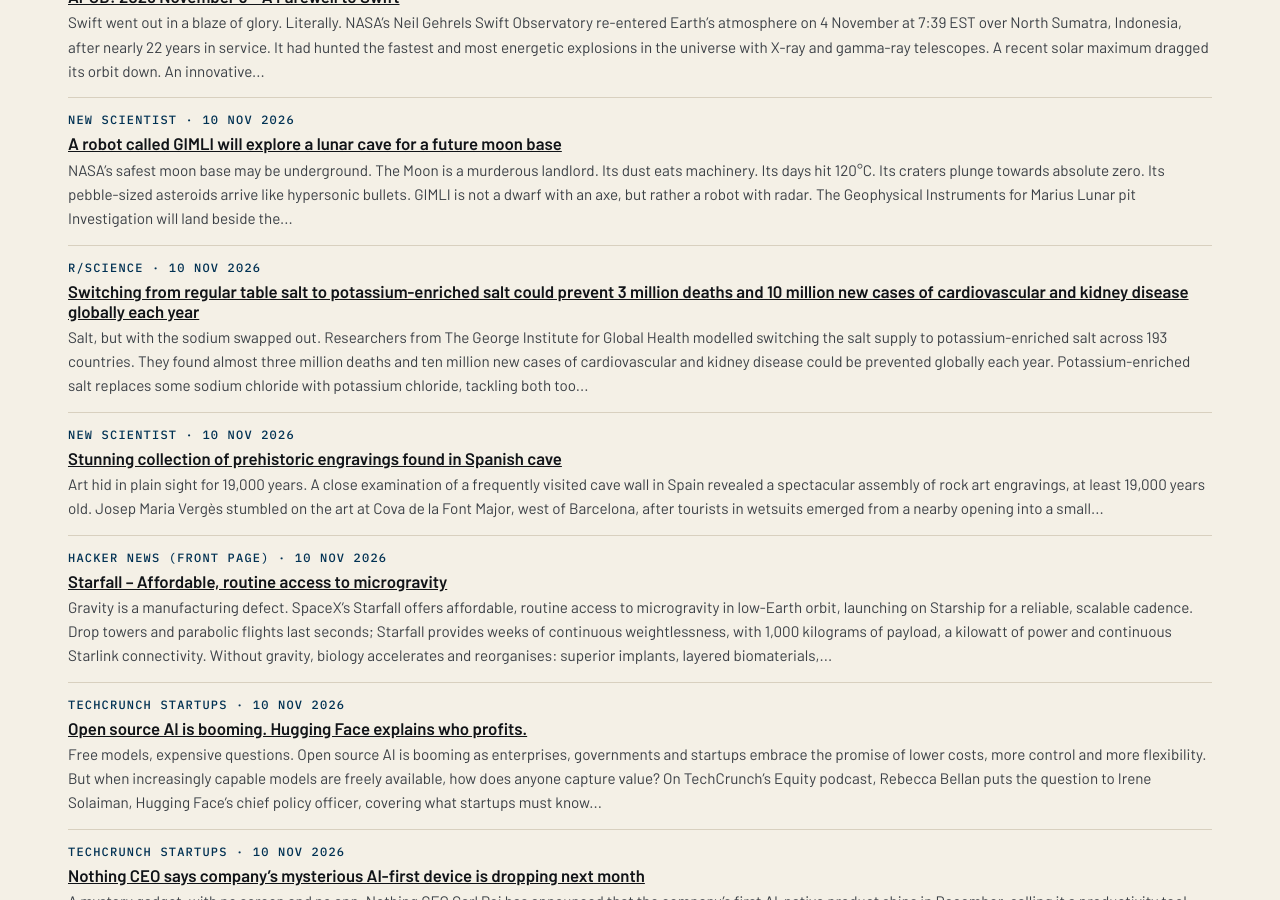
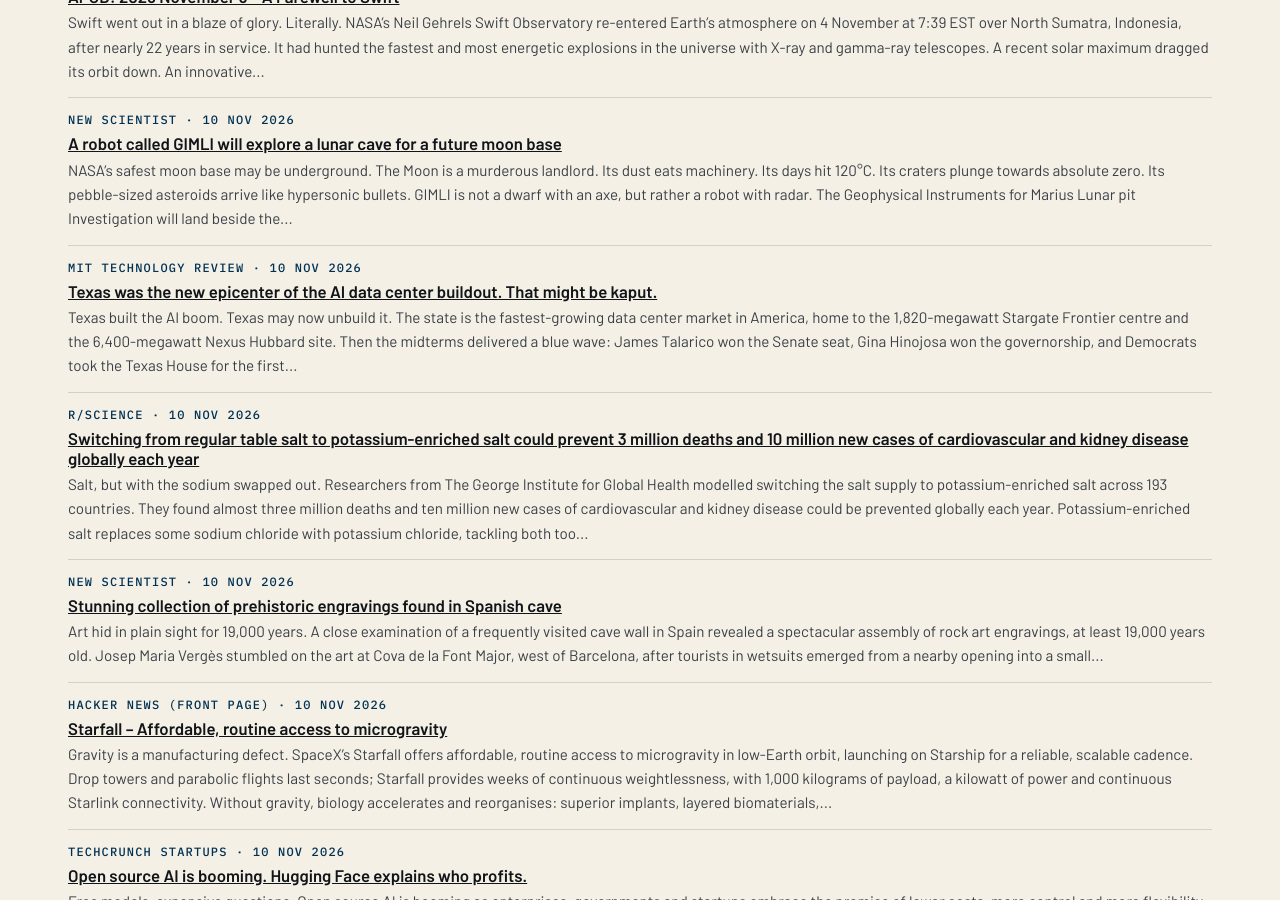
Before and after one commit to katz-news/katz.news, a Jekyll site: the page built from briefs/index.html, in a window 1280 px wide and 900 px high, scrolled down 4113 px. Built offline with Jekyll 4.4.1, drawn with Linux system fonts in a browser that asks for light colours.

Commit message:
Publish 2026-11-06

```diff
--- a/_data/build.yml
+++ b/_data/build.yml
@@ -1 +1 @@
-published_at: 2026-11-06T17:49:12Z
+published_at: 2026-11-06T17:50:18Z
--- /dev/null
+++ b/_posts/briefs/2026-11-05-texas-was-the-new-epicenter-of-the-ai-data-center-buildout-t.md
@@ -0,0 +1,10 @@
+---
+published: true
+title: Texas was the new epicenter of the AI data center buildout. That might be
+  kaput.
+date: 2026-11-10
+section: technology
+source_name: MIT Technology Review
+source_url: https://www.technologyreview.com/2026/11/04/1148043/texas-was-the-new-epicenter-of-the-ai-data-center-buildout-that-might-be-kaput/
+---
+Texas built the AI boom. Texas may now unbuild it. The state is the fastest-growing data center market in America, home to the 1,820-megawatt Stargate Frontier centre and the 6,400-megawatt Nexus Hubbard site. Then the midterms delivered a blue wave: James Talarico won the Senate seat, Gina Hinojosa won the governorship, and Democrats took the Texas House for the first time in 24 years, with data centers a central campaign issue. The verdict is texanly turbulent: a moratorium could stall the buildout, but local officials, construction unions and a patchwork of approvals may make governing far messier than campaigning.
```
